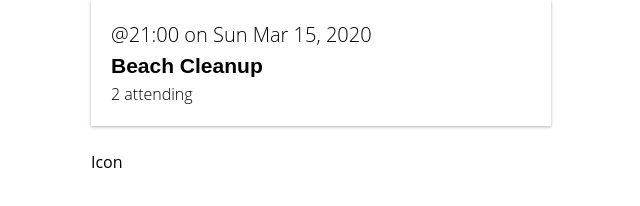
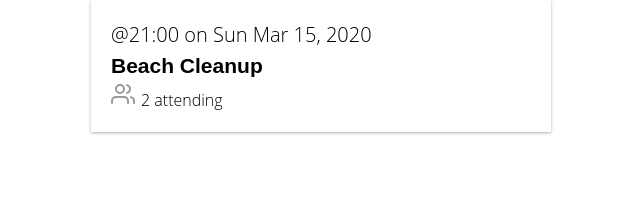
Before and after one commit to roggervalf/Vue-examples, a Vue app in the folder real-world-vue/: page / in a window 1280 px wide. Shown: the part 202-408 px from the top of the page, without its empty margins (319-959 px from the left). Built offline with nearby package versions, Linux system fonts and the light colour scheme.

Commit message:
feat: using BaseIcon and adding svg file into public directory

```diff
--- a/real-world-vue/src/components/BaseIcon.vue
+++ b/real-world-vue/src/components/BaseIcon.vue
@@ -1,9 +1,42 @@
 <template>
-  <div>Icon</div>
+  <div class="icon-wrapper">
+    <svg class="icon" :width="width" :height="height">
+      <use v-bind="{ 'xlink:href': '/feather-sprite.svg#' + name }" />
+      // notice +name here
+    </svg>
+  </div>
 </template>
 
 <script>
-export default {};
+export default {
+  props: {
+    name: String, // the name of the symbol we want to use
+    width: {
+      type: [Number, String],
+      default: 24
+    },
+    height: {
+      type: [Number, String],
+      default: 24
+    }
+  }
+};
 </script>
 
-<style scoped></style>
+<style scoped>
+.icon-wrapper {
+  display: inline-flex;
+  align-items: center;
+  color: rgba(0, 0, 0, 0.4);
+  font-size: 1rem;
+  font-weight: 600;
+}
+.icon {
+  stroke: currentColor;
+  stroke-width: 2;
+  stroke-linecap: round;
+  stroke-linejoin: round;
+  fill: none;
+  margin-right: 6px;
+}
+</style>
--- a/real-world-vue/src/components/EventCard.vue
+++ b/real-world-vue/src/components/EventCard.vue
@@ -6,6 +6,7 @@
     <div class="event-card -shadow">
       <span class="eyebrow">@{{ event.time }} on {{ event.date }}</span>
       <h4 class="title">{{ event.title }}</h4>
+      <BaseIcon name="users" />
       <span>{{ event.attendees.length }} attending</span>
     </div>
   </router-link>
--- a/real-world-vue/src/views/EventList.vue
+++ b/real-world-vue/src/views/EventList.vue
@@ -2,7 +2,6 @@
   <div>
     <h1>Event List</h1>
     <EventCard />
-    <BaseIcon />
   </div>
 </template>
 
```
Also changed, not shown: real-world-vue/public/feather-sprite.svg (added).
